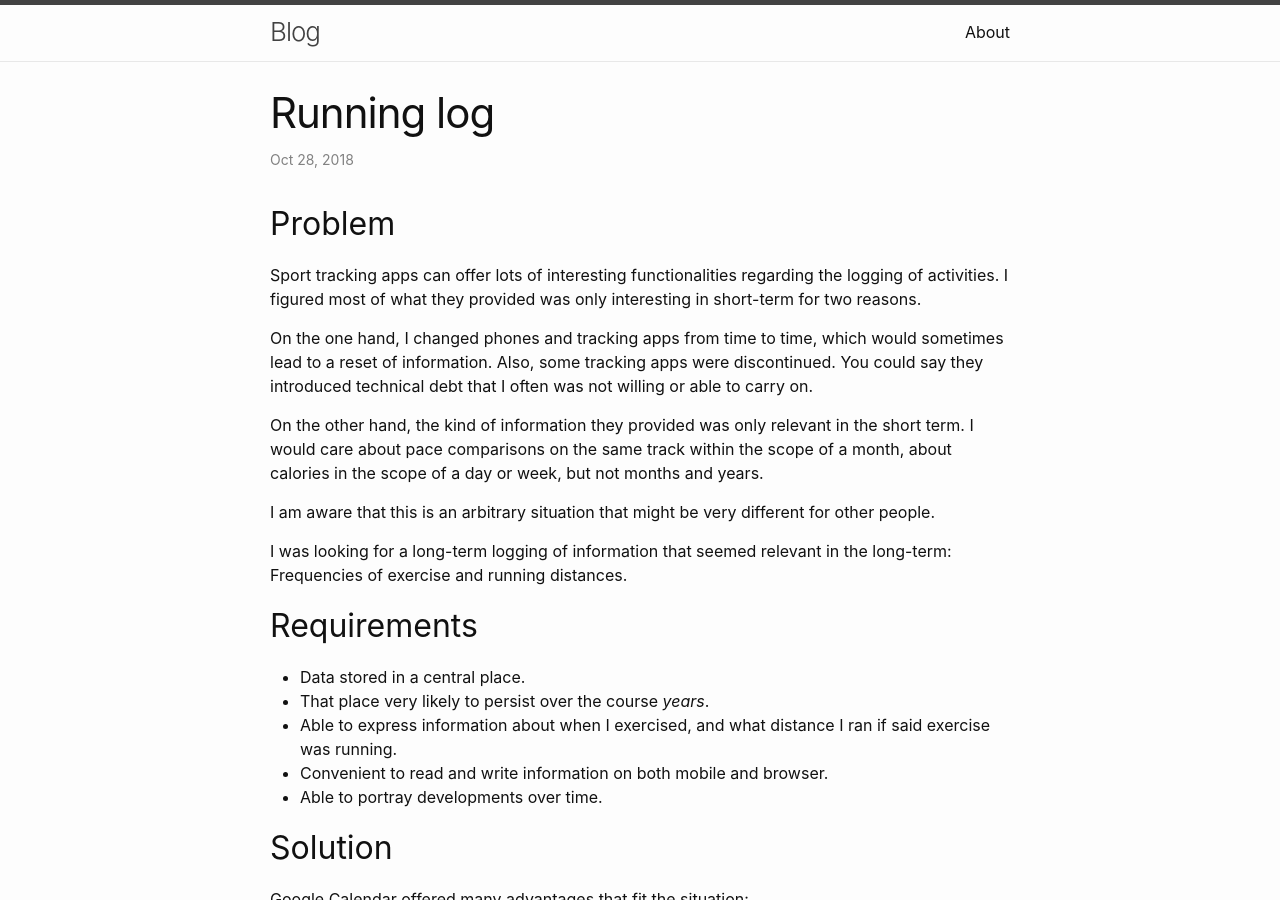
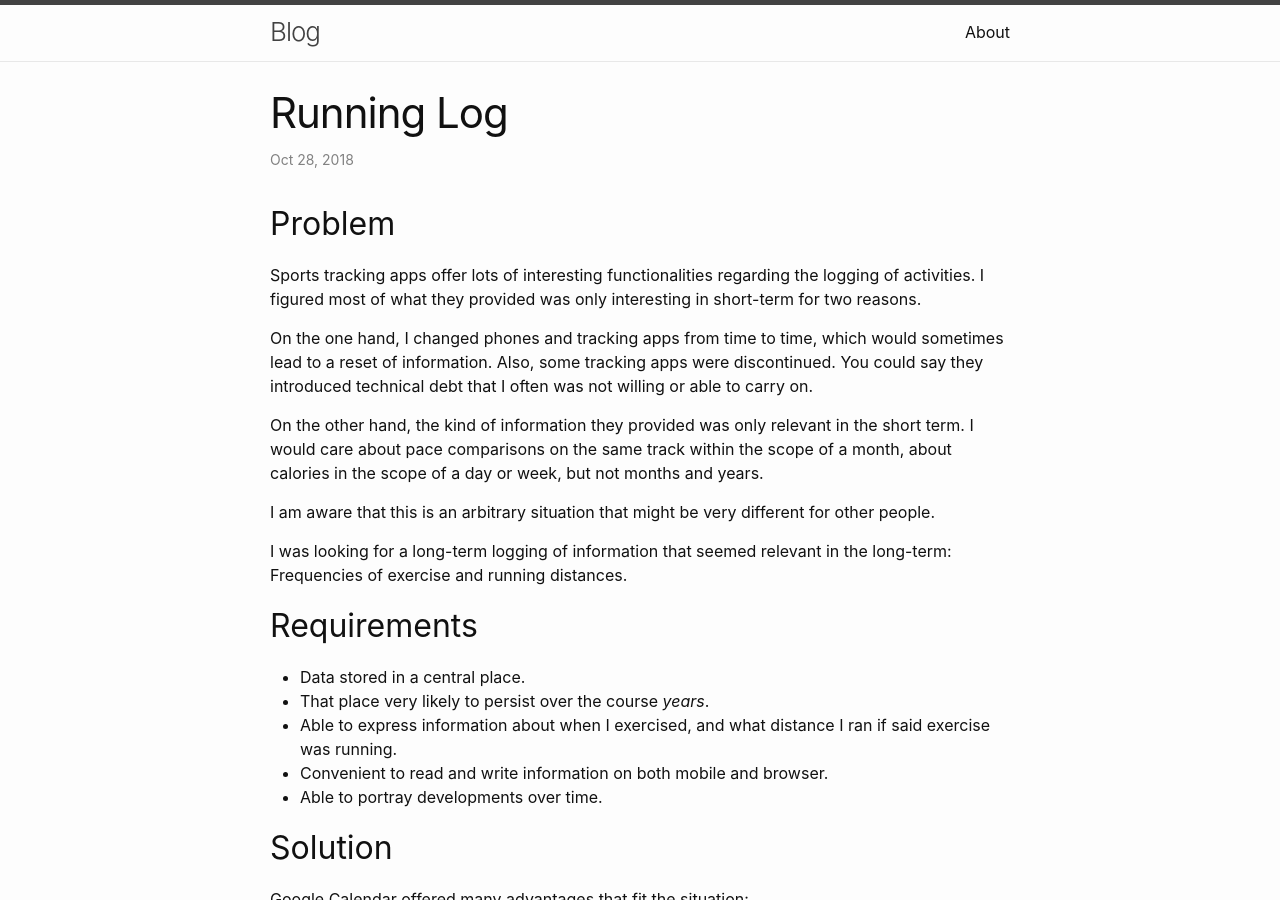
Before and after one commit to kklein/kklein.github.io, a Jekyll site: the page built from _posts/2018-10-21-running-log.md, in a window 1280 px wide and 900 px high. Built offline with Jekyll 4.4.1, drawn with Linux system fonts in a browser that asks for light colours.

Commit message:
Update blog post.

```diff
--- a/_posts/2018-10-21-running-log.md
+++ b/_posts/2018-10-21-running-log.md
@@ -1,12 +1,12 @@
 ---
 layout: post
-title:  "Running log"
+title:  "Running Log"
 date:   2018-10-28 16:38:07 +0200
 categories: jekyll update
 ---
 
 ## Problem
-Sport tracking apps can offer lots of interesting functionalities regarding the logging of activities. I figured most of what they provided was only interesting in short-term for two reasons.
+Sports tracking apps offer lots of interesting functionalities regarding the logging of activities. I figured most of what they provided was only interesting in short-term for two reasons.
 
 On the one hand, I changed phones and tracking apps from time to time, which would sometimes lead to a reset of information. Also, some tracking apps were discontinued. You could say they introduced technical debt that I often was not willing or able to carry on.
 
@@ -31,9 +31,11 @@
 
 Hence I decided to log all sports activities in my private calendar with a specific color code. Also, I named the entries accordingly, e.g. 'Running'. Information about distances was taken care of by populating the event description with an indication, e.g. '9.6 km'.
 
+![gcal event](/gcal_event.png){:class="img-responsive"}
+
 I wrote a simple script to query the calendar events from Google's API and opted to visualize the data by aggregating per week distances and plotting weeks against distances within a certain time interval.
 
-![image-title-here](/gcal_distances.png){:class="img-responsive"}
+![resulting plot](/gcal_distances.png){:class="img-responsive"}
 
 There still is a lot of room for more elaborate analysis both in terms of metrics and visualizations.
 
```
Also changed, not shown: gcal_event.png (added).
